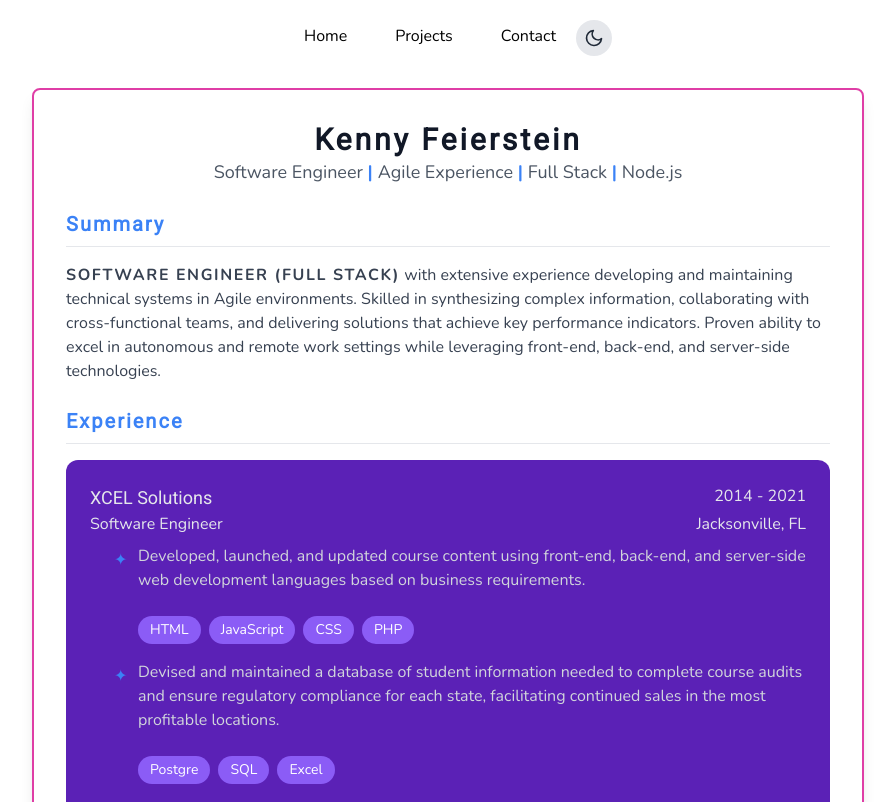
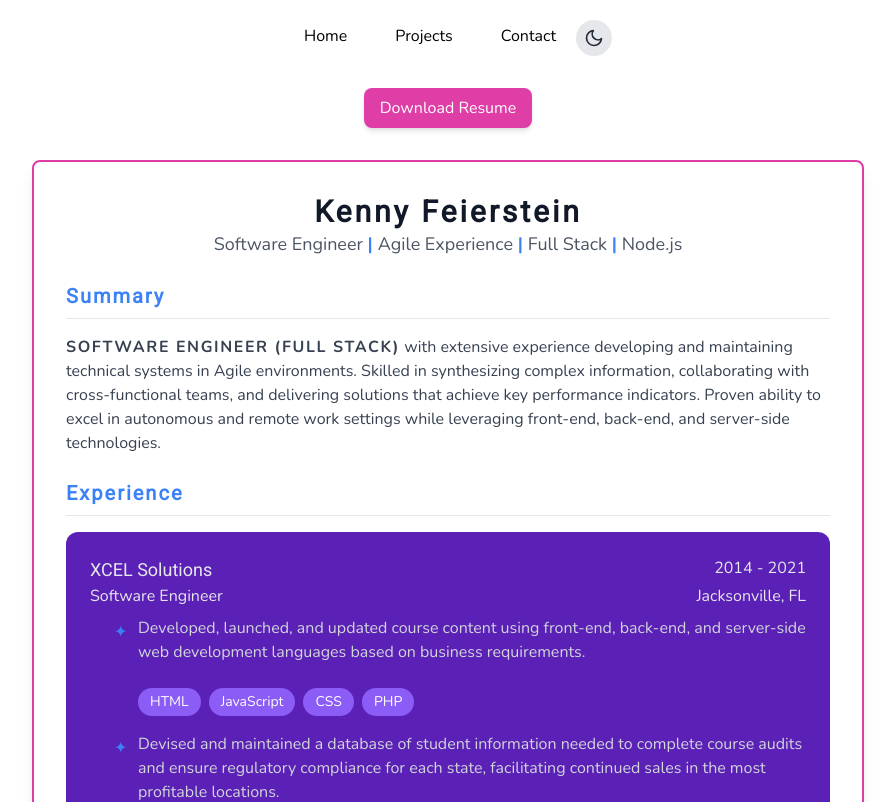
Before and after one commit to Feierstein1/ProfilePage, a Next.js app: page /resume in a window 1280 px wide. Shown: the top 802 px of the page, without its empty margins (192-1087 px from the left). Built offline with nearby package versions, Linux system fonts and the light colour scheme; a web font is replaced by a local one.

Commit message:
added download resume button

```diff
--- a/package.json
+++ b/package.json
@@ -13,7 +13,9 @@
     "@react-p5/core": "^1.3.0",
     "@sendgrid/mail": "^8.1.4",
     "framer-motion": "^12.4.3",
+    "html2canvas": "^1.4.1",
     "js-cookie": "^3.0.5",
+    "jspdf": "^2.5.2",
     "next": "15.1.6",
     "next-themes": "^0.4.4",
     "p5": "^1.11.3",
--- a/src/components/profile/Profile.tsx
+++ b/src/components/profile/Profile.tsx
@@ -90,7 +90,7 @@ const AccountLinks = () => {
 const ResumeLink = () => {
   return (
     <>
-      <a href="/resume" className="p-2 text-white rounded-full bg-vaporwave_dark_blue hover:bg-vaporwave_blue dark:bg-vaporwave_pink dark:hover:bg-vaporwave_dark_pink">
+      <a href="/resume" className="p-2 text-white rounded-full bg-vaporwave_dark_blue hover:bg-blue-700 dark:bg-vaporwave_pink dark:hover:bg-vaporwave_dark_pink">
         <b>View Resume</b>
       </a>
     </>
--- a/src/components/resume/Resume.tsx
+++ b/src/components/resume/Resume.tsx
@@ -1,5 +1,8 @@
 "use client";
 
+import { useRef } from "react";
+import jsPDF from "jspdf";
+import html2canvas from "html2canvas";
 import {StackList} from "../../components/utils"
 
 const skills = [
@@ -56,15 +59,53 @@ const experience = [
   }
 ]
 
-// Style sets
 const titleStyle = 'text-xl text-blue-500 tracking-widest font-semibold  border-b pb-2'
 
+const generatePDF = (contentRef: any) => {
+  if (!contentRef.current) return;
+
+  html2canvas(contentRef.current, { scale: window.devicePixelRatio }).then((canvas) => {
+    const imgData = canvas.toDataURL("image/png");
+    const pdf = new jsPDF("p", "mm", "a4");
+    const imgWidth = 210; // A4 width in mm
+    const pageHeight = 297; // A4 height in mm
+    const imgHeight = (canvas.height * imgWidth) / canvas.width; // Maintain aspect ratio
+
+    let heightLeft = imgHeight;
+    let yPosition = 10;
+
+    pdf.addImage(imgData, "PNG", 0, yPosition, imgWidth, imgHeight);
+    heightLeft -= pageHeight - 10;
+
+    while (heightLeft > 0) {
+      yPosition = heightLeft - imgHeight + 10;
+      pdf.addPage();
+      pdf.addImage(imgData, "PNG", 0, yPosition, imgWidth, imgHeight);
+      heightLeft -= pageHeight;
+    }
+
+    pdf.save("Kenny_Feierstein_Resume.pdf");
+  });
+};
+
+
 const Resume = () => {
+  const resumeRef = useRef(null);
+
   return (
       <div className="pt-14 bg-vaporwave-gradient">
         <div id="container" className="flex flex-col w-full max-w-4xl p-8 mx-auto space-y-8 ">
 
-          <div className="max-w-4xl p-8 mx-auto space-y-6 bg-white border-2 rounded-lg shadow-lg border-vaporwave_dark_pink dark:bg-gray-900">
+          <div className="flex justify-center">
+            <button
+              onClick={() => generatePDF(resumeRef)}
+              className="px-4 py-2 text-white rounded-lg shadow-md bg-vaporwave_dark_pink hover:bg-pink-500"
+            >
+              Download Resume
+            </button>
+          </div>
+
+          <div ref={resumeRef} className="max-w-4xl p-8 mx-auto space-y-6 bg-white border-2 rounded-lg shadow-lg border-vaporwave_dark_pink dark:bg-gray-900">
             {/* Header Section */}
             <Header/>
 
```
Also changed, not shown: 1 other file (tests, documents, lock files or other folders).
